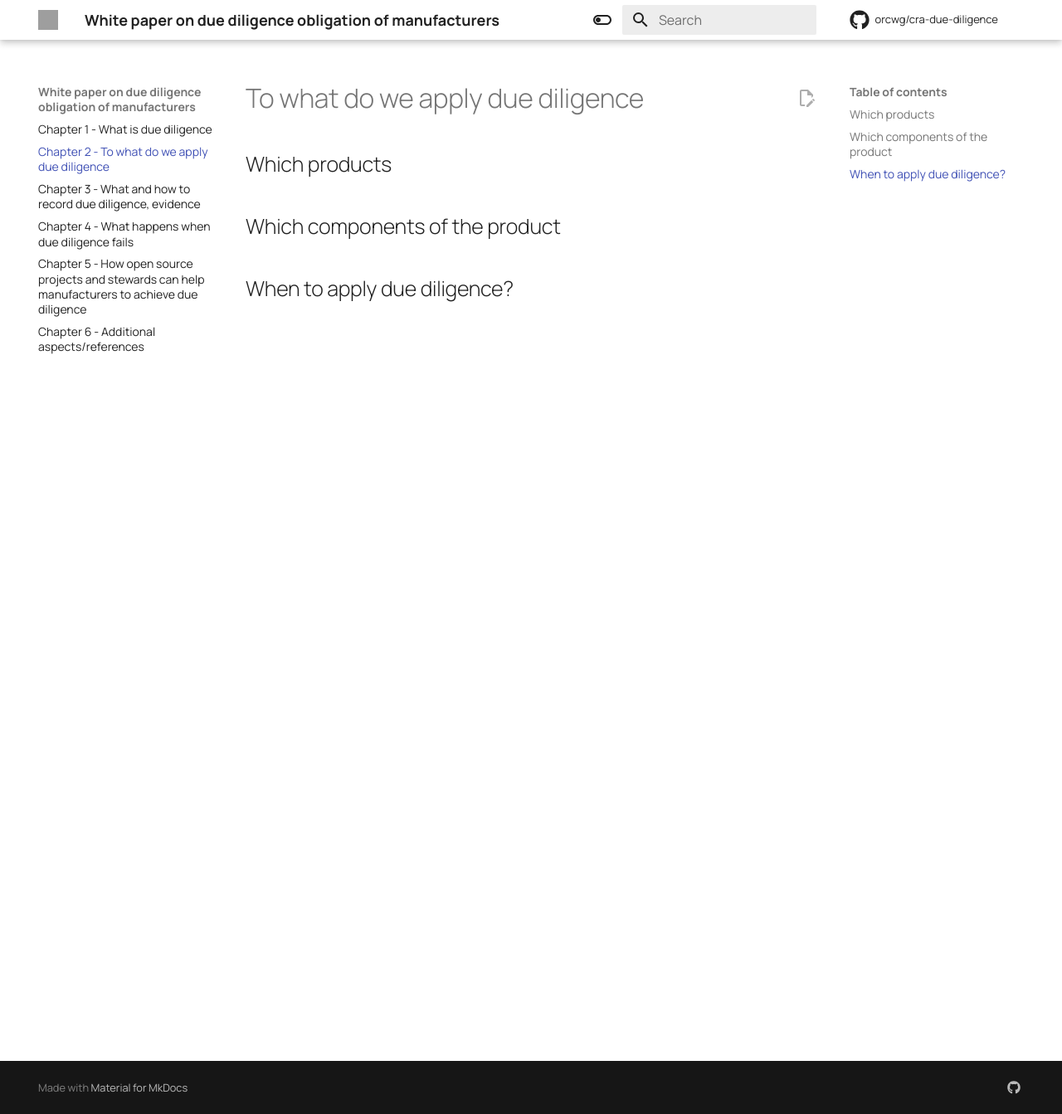
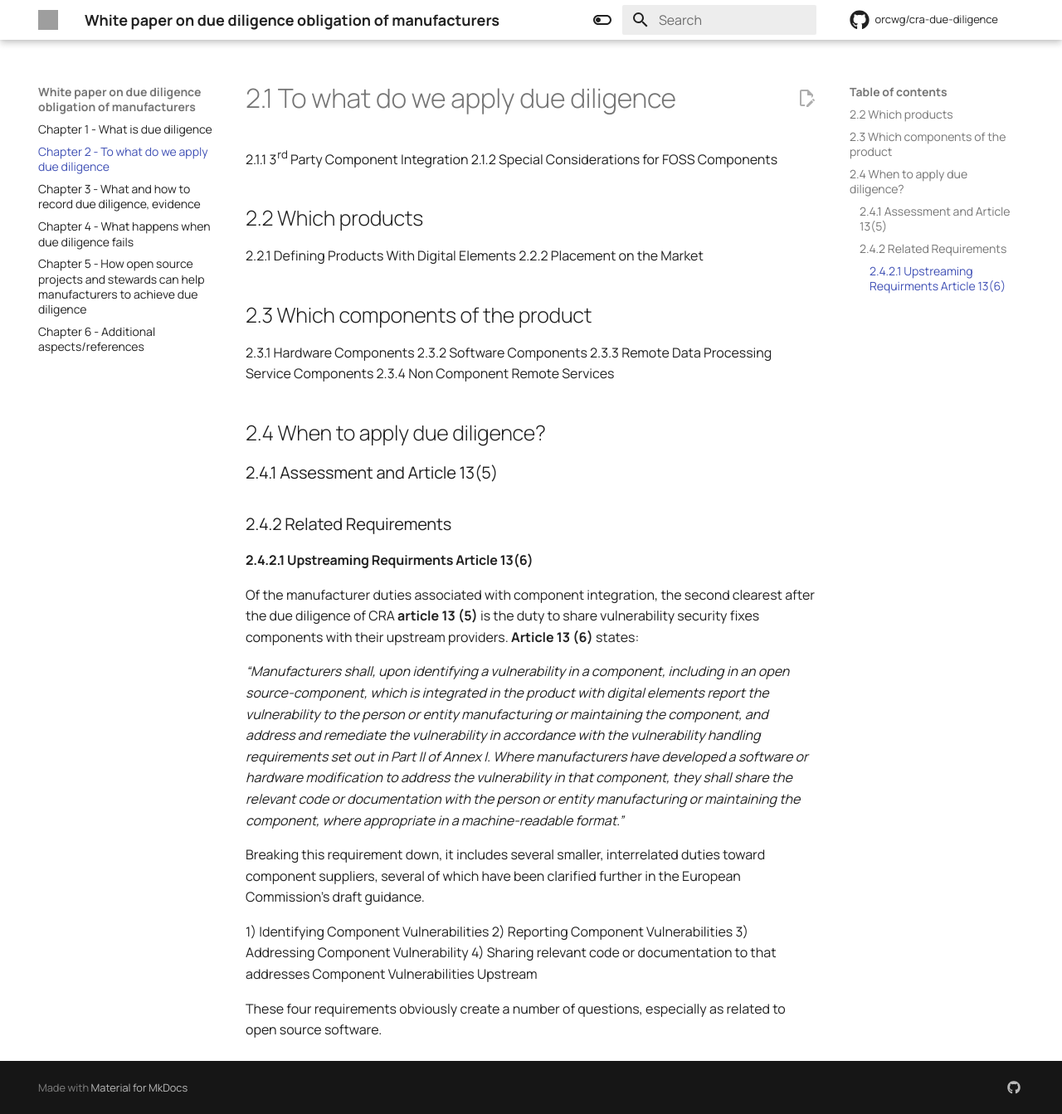
Before and after one commit to orcwg/cra-due-diligence, an MkDocs documentation site: the page built from content/02.md, in a window 1280 px wide and 1343 px high. Shown: the whole window at 83% size. Built offline with MkDocs 1.6.1 and Material for MkDocs 9.7.7, drawn with Linux system fonts in a browser that asks for light colours; comment, search, counter and statistics services are not loaded; the version menu is left out; grey boxes are pictures that could not be loaded.

Commit message:
Update 02.md
Outline of Section 2 and inclusion of intro for ongoing 13(6) requirement (upstreaming) work.

Signed-off-by: August-Bournique <august@bourniquelaw.com>

```diff
--- a/content/02.md
+++ b/content/02.md
@@ -1,7 +1,30 @@
-# To what do we apply due diligence
+# 2.1 To what do we apply due diligence
+2.1.1 3rd Party Component Integration
+2.1.2 Special Considerations for FOSS Components
 
-## Which products
+## 2.2 Which products
+2.2.1 Defining Products With Digital Elements
+2.2.2 Placement on the Market
 
-## Which components of the product
+## 2.3 Which components of the product
+2.3.1 Hardware Components
+2.3.2 Software Components
+2.3.3 Remote Data Processing Service Components
+2.3.4 Non Component Remote Services
 
-## When to apply due diligence?
+## 2.4 When to apply due diligence?
+### 2.4.1 Assessment and Article 13(5)
+### 2.4.2 Related Requirements
+####  2.4.2.1 Upstreaming Requirments Article 13(6)
+Of the manufacturer duties associated with component integration, the second clearest after the due diligence of CRA **article 13 (5)** is the duty to share vulnerability  security fixes  components with their upstream providers. **Article 13 (6)** states:
+
+*“Manufacturers shall, upon identifying a vulnerability in a component, including in an open source-component, which is integrated in the product with digital elements report the vulnerability to the person or entity manufacturing or maintaining the component, and address and remediate the vulnerability in accordance with the vulnerability handling requirements set out in Part II of Annex I. Where manufacturers have developed a software or hardware modification to address the vulnerability in that component, they shall share the relevant code or documentation with the person or entity manufacturing or maintaining the component, where appropriate in a machine-readable format.”*
+
+Breaking this requirement down, it includes several smaller, interrelated duties toward component suppliers, several of which have been clarified further in the European Commission’s draft guidance.
+
+1) Identifying Component Vulnerabilities
+2) Reporting Component Vulnerabilities
+3) Addressing Component Vulnerability
+4) Sharing relevant code or documentation to that addresses Component Vulnerabilities Upstream
+
+These four requirements obviously create a number of questions, especially as related to open source software.
```
